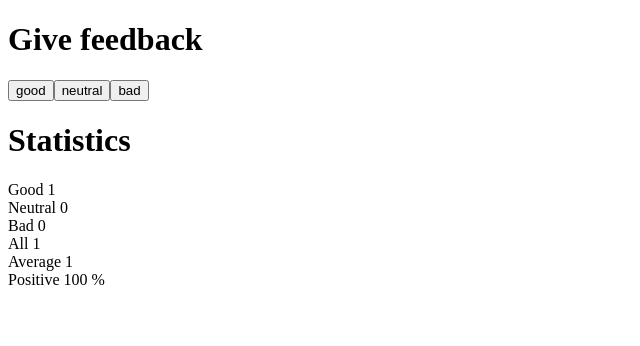
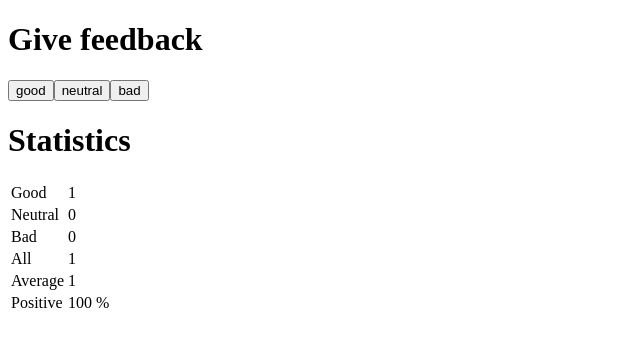
Before and after one commit to Ri-mode/FullStack_palautukset, a React (Create React App) app in the folder osa1/unicafe/: page / in a window 1280 px wide. Both pictures are taken after a click on the button "good". Shown: the top 346 px of the page, without its empty margins (0-640 px from the left). Built offline with nearby package versions, Linux system fonts and the light colour scheme.

Commit message:
osa1.11 Done!

```diff
--- a/osa1/unicafe/src/App.js
+++ b/osa1/unicafe/src/App.js
@@ -1,13 +1,4 @@
 import React, { useState } from 'react'
-
-const StatisticLine = (props) => {
-
-  return (
-    <div>
-      {props.text} {props.value}
-    </div>
-  )
-}
 
 const Statistics = (props) => {
   const sum = props.good + props.neutral + props.bad
@@ -22,12 +13,34 @@ const Statistics = (props) => {
   return (
     <div>
       <h1>Statistics</h1>
-      <StatisticLine text="Good" value={props.good} />
-      <StatisticLine text="Neutral" value={props.neutral} />
-      <StatisticLine text="Bad" value={props.bad} />
-      <StatisticLine text="All" value={sum} />
-      <StatisticLine text="Average" value={(props.good - props.bad) / (sum)} />
-      <StatisticLine text="Positive" value={(props.good / (sum) * 100) + " %"} />
+      <table>
+        <tbody>
+          <tr>
+            <td>Good</td>
+            <td>{props.good}</td>
+          </tr>
+          <tr>
+            <td>Neutral</td>
+            <td>{props.neutral}</td>
+          </tr>
+          <tr>
+            <td>Bad</td>
+            <td>{props.bad}</td>
+          </tr>
+          <tr>
+            <td>All</td>
+            <td>{sum}</td>
+          </tr>
+          <tr>
+            <td>Average</td>
+            <td>{(props.good - props.bad) / (sum)}</td>
+          </tr>
+          <tr>
+            <td>Positive</td>
+            <td>{(props.good / (sum) * 100) + " %"}</td>
+          </tr>
+        </tbody>
+      </table>
     </div>
   )
 }
```
